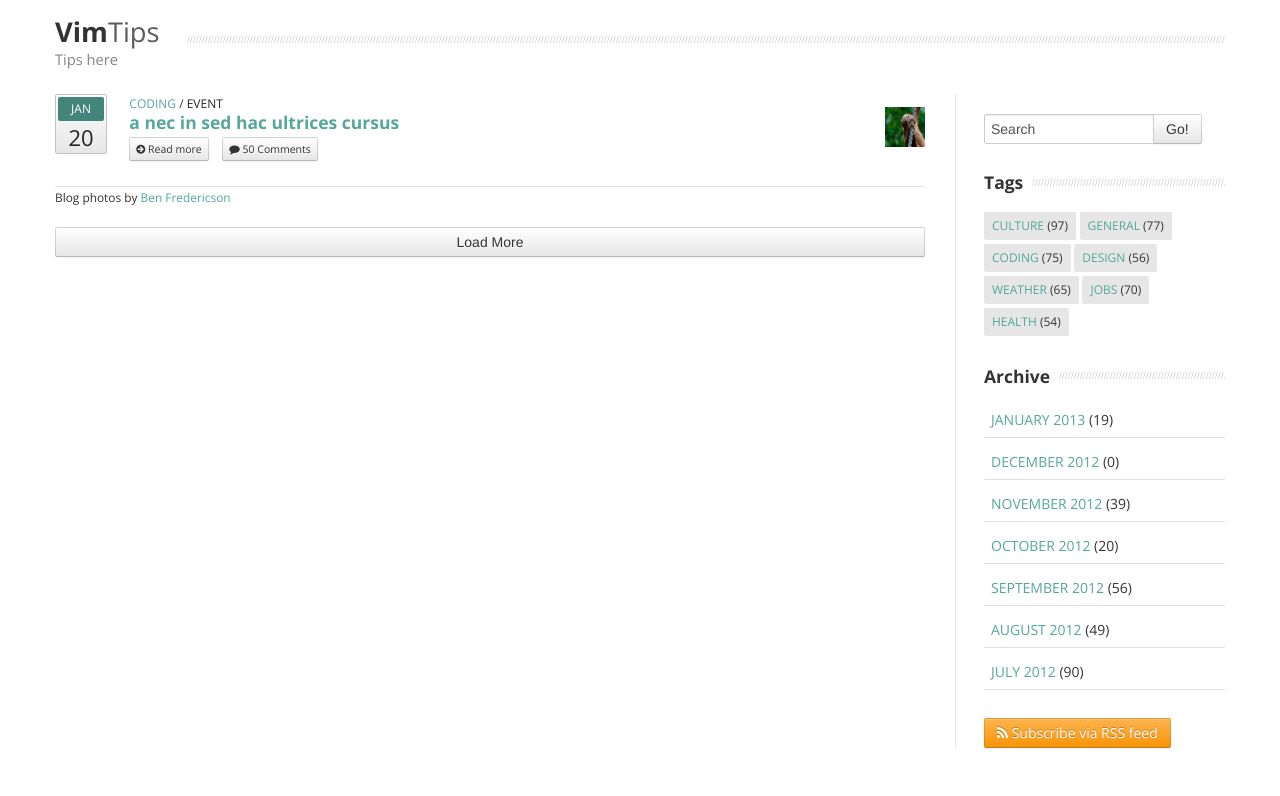
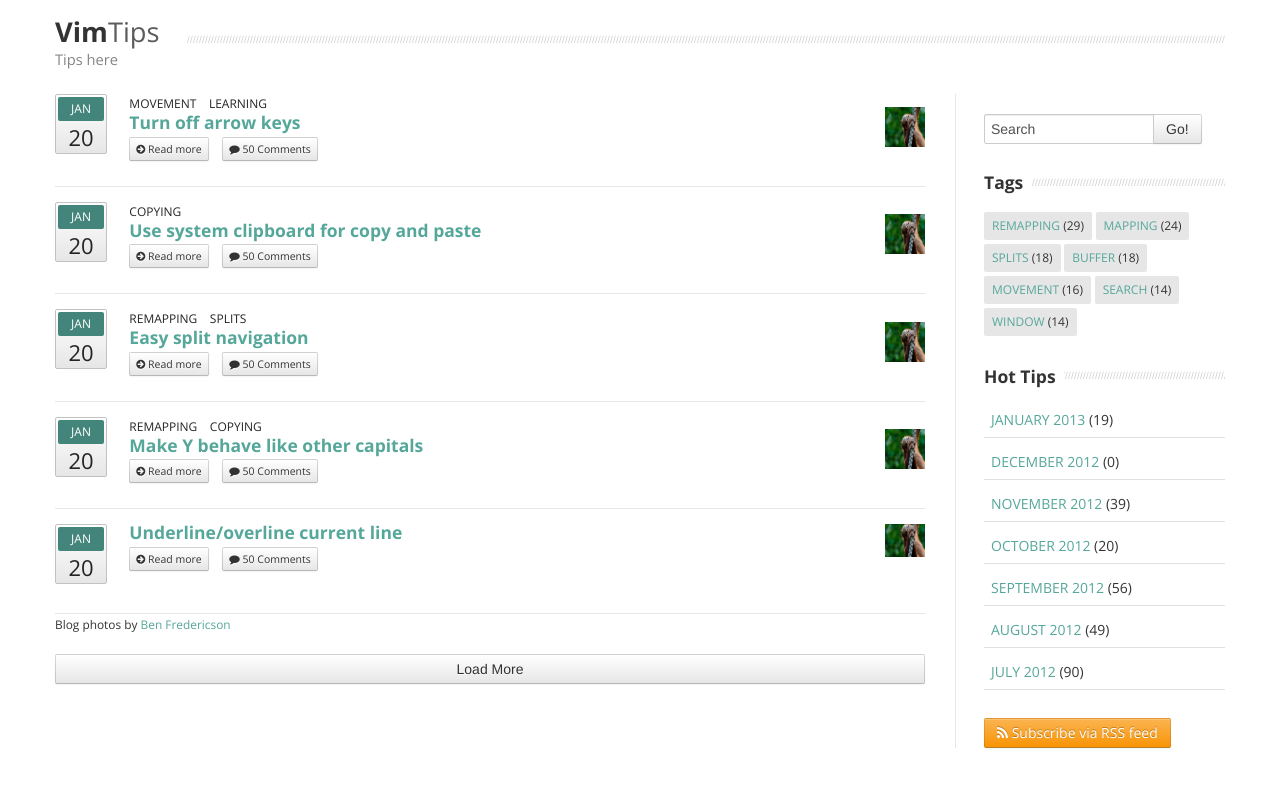
Before and after one commit to foursking/openvim, a CodeIgniter app: page /index.php/tips/index in a window 1280 px wide. Shown: the part 158-954 px from the top of the page. Run offline with CodeIgniter, Linux system fonts and the light colour scheme; data comes from the database, SQL or seed files in the repository; some web fonts are replaced.

Commit message:
首次提交

```diff
--- a/application/controllers/tips.php
+++ b/application/controllers/tips.php
@@ -15,18 +15,13 @@ class Tips extends CI_Controller
 
     public function index()
     {
+        $this->load->model('tips_model');
+        $data['tips_generalize'] = $this->tips_model->show_tips_generalize(5 , 0);
+        $data['top_tags'] = $this->tips_model->show_top_tags(7);
         $this->load->view('header_view');
-        $this->load->view("tips_generalize_view");
+        $this->load->view("tips_generalize_view" , $data);
         $this->load->view("tips_sidebar_view");
         $this->load->view('footer_view');
-    }
-
-    public function committips()
-    {
-        $this->load->model('tips_model');
-        $data['insertSql'] = $this->tips_model->append_tags_relationship();
-
-        pretty_print($data['insertSql']);
     }
 
 
--- a/application/models/tips_model.php
+++ b/application/models/tips_model.php
@@ -1,4 +1,10 @@
 <?php
+/*=============================================================================
+#     FileName: tips_model.php
+#   CreateTime: 2013-07-11 19:10:28
+#       Author: yifeng@leju.com
+#   LastChange: 2013-07-11 19:10:28
+=============================================================================*/
 
 class Tips_model extends CI_Model {
 
@@ -42,12 +48,6 @@ class Tips_model extends CI_Model {
 
     public function append_tags_relationship()
     {
-
-        $array = array(
-            1=>array( 'tipsId'=>1, 'tagsId'=>3),
-            2=>array( 'tipsId'=>1, 'tagsId'=>100),
-        );
-
         $querySql = $this->db->query("SELECT * FROM `op_tags`");
 
         $tagsRelationship = array();
@@ -67,12 +67,8 @@ class Tips_model extends CI_Model {
             $vimbits_tips[$key]['tipsCtime']   = date("Y-m-d H:i:s");
             $vimbits_tips[$key]['tipsUtime']   = date("Y-m-d H:i:s");
         }
-        #pretty_print($vimbits_tips);
 
         $this->db->insert_batch('tips' , $vimbits_tips);
-
-
-
 //        $data = array();
 //
 //        $i = 0;
@@ -100,17 +96,112 @@ class Tips_model extends CI_Model {
 //
     }
 
-    public function show_tips_generalize()
+    /**
+	 * 获取VimTips概括
+	 * @param int $num tips数量
+	 * @param int $offset 分页数
+	 * @return array
+	 */
+
+    public function show_tips_generalize($num , $offset)
     {
-        $$querySql = "SELECT * FROM ``";
 
+        $zodiac = array(
+            'Ram'      => 'Aries',
+            'Bull'     => 'Taurus',
+            'Twins'    => 'Gemini',
+            'Crab'     => 'Cancer',
+            'Lion'     => 'Leo',
+            'Virgin'   => 'Virgo',
+            'Balance'  => 'Libra',
+            'Scorpion' => 'Scorpio',
+            'Archer'   => 'Sagittarius',
+            'Goat'     => 'Capricorn',
+            'Bearer'   => 'Aquarius',
+            'Fishes'   => 'Pisces'
+        );
+
+
+        $querySql = $this->db->get('tips' , $num , $offset);
+        $Ram = $querySql->result_array();
+
+        $tipsId = '';
+
+        foreach ($Ram as $key=>$value)
+        {
+            $tipsId .= $value['tipsId'] . ',';
+        }
+
+        $tipsId = rtrim($tipsId , ',');
+        $querySql = $this->db->query("SELECT * FROM `op_tags_relationships` WHERE tipsId IN ({$tipsId})");
+
+        $Bull = $querySql->result_array();
+
+        foreach ($Bull as $key=>$value)
+        {
+            $tagsId[] = $value['tagsId'];
+        }
+
+        $tagsId = implode(',' , array_flip(array_flip($tagsId)));
+
+        $querySql = $this->db->query("SELECT * FROM `op_tags` WHERE tagsId IN ({$tagsId})");
+
+        $Twins = $querySql->result_array();
+
+        foreach ($Twins as $key=>$value)
+        {
+            $tagsName[$value['tagsId']] = $value['tagsName'];
+        }
+
+        foreach ($Ram as $key=>$value)
+        {
+            foreach ($Bull as $k=>$v)
+            {
+                if ($v['tipsId'] == $value['tipsId'])
+                {
+                    $Ram[$key]['tags'][$v['tagsId']] = $tagsName[$v['tagsId']];
+                }
+                else
+                {
+                    continue;
+                }
+            }
+        }
+        return $Ram;
     }
 
 
+    /**
+	 * 获取VimTips最热标签
+	 * @param int $num 最热标签数
+	 * @return array
+	 */
+    public function show_top_tags($num = 7)
+    {
+        $querySql = $this->db->query("SELECT tagsId, COUNT( tagsId ) AS tagsCount FROM  `op_tags_relationships` GROUP BY tagsId ORDER BY tagsCount DESC LIMIT 0 , $num");
+        $Ram = $querySql->result_array();
+        $tagsId = '';
+        foreach ($Ram as $key=>$value)
+        {
+            $tagsId .= $value['tagsId'] . ',';
+        }
+
+        $tagsId = rtrim($tagsId , ',');
+        $querySql = $this->db->query("SELECT * FROM `op_tags` WHERE tagsId IN ({$tagsId})");
+
+        $Bull = $querySql->result_array();
+
+        for ($i = 0; $i < count($Ram); $i++)
+        {
+            $Twins[$i] = array_merge($Ram[$i] , $Bull[$i]);
+        }
+        return $Twins;
+    }
 
 
 }
 
 
 
+
 ?>
--- a/application/views/tips_generalize_view.php
+++ b/application/views/tips_generalize_view.php
@@ -7,6 +7,7 @@
       <!--Blog Roll Content-->
       <div class="span9 blog-roll blog-list">
 
+        <?php foreach($tips_generalize as $key=>$value):?>
         <!-- tips post -->
         <div class="media row-fluid">
           <div class="span1 hidden-phone">
@@ -16,8 +17,14 @@
           </div>
           <div class="span11">
             <div class="media-body">
-              <div class="tags"><a href="#" class="tag">coding</a> / <a href="#" class="type">event</a></div>
-              <h4 class="title media-heading"><a href="blog-post.html">a nec in sed hac ultrices cursus</a></h4>
+              <div class="tags">
+
+             <?php if(!empty($value['tags'])){ ?>
+                <?php foreach($value['tags'] as $k=>$v): ?>
+                    <a href="#" class="type"><?php echo $v?></a> &nbsp;&nbsp;
+                    <?php endforeach;};?>
+              </div>
+              <h4 class="title media-heading"><a href="blog-post.html"><?php echo $value['tipsTitle'];?></a></h4>
 
               <!-- Meta details mobile -->
               <ul class="inline meta muted visible-phone">
@@ -32,6 +39,7 @@
             </div>
           </div>
         </div>
+        <?php endforeach; ?>
 
 
 
--- a/application/views/tips_sidebar_view.php
+++ b/application/views/tips_sidebar_view.php
@@ -9,10 +9,14 @@
           </div>
           <div class="block">
             <h4 class="title-divider"><span>Tags</span></h4>
-            <div class="tag-cloud"> <span><a href="#">culture</a> (97)</span> <span><a href="#">general</a> (77)</span> <span><a href="#">coding</a> (75)</span> <span><a href="#">design</a> (56)</span> <span><a href="#">weather</a> (65)</span> <span><a href="#">jobs</a> (70)</span> <span><a href="#">health</a> (54)</span> </div>
+            <div class="tag-cloud">
+            <?php foreach($top_tags as $key=>$value):?>
+            <span><a href="#"><?php echo $value['tagsName'] ;?></a> (<?php echo $value['tagsCount']?>)</span>
+            <?php endforeach;?>
+</div>
           </div>
           <div class="block">
-            <h4 class="title-divider"><span>Archive</span></h4>
+            <h4 class="title-divider"><span>Hot Tips</span></h4>
             <ul class="big-list tags">
               <li><a href="#">January 2013</a> (19)</li>
               <li><a href="#">December 2012</a> (0)</li>
```
